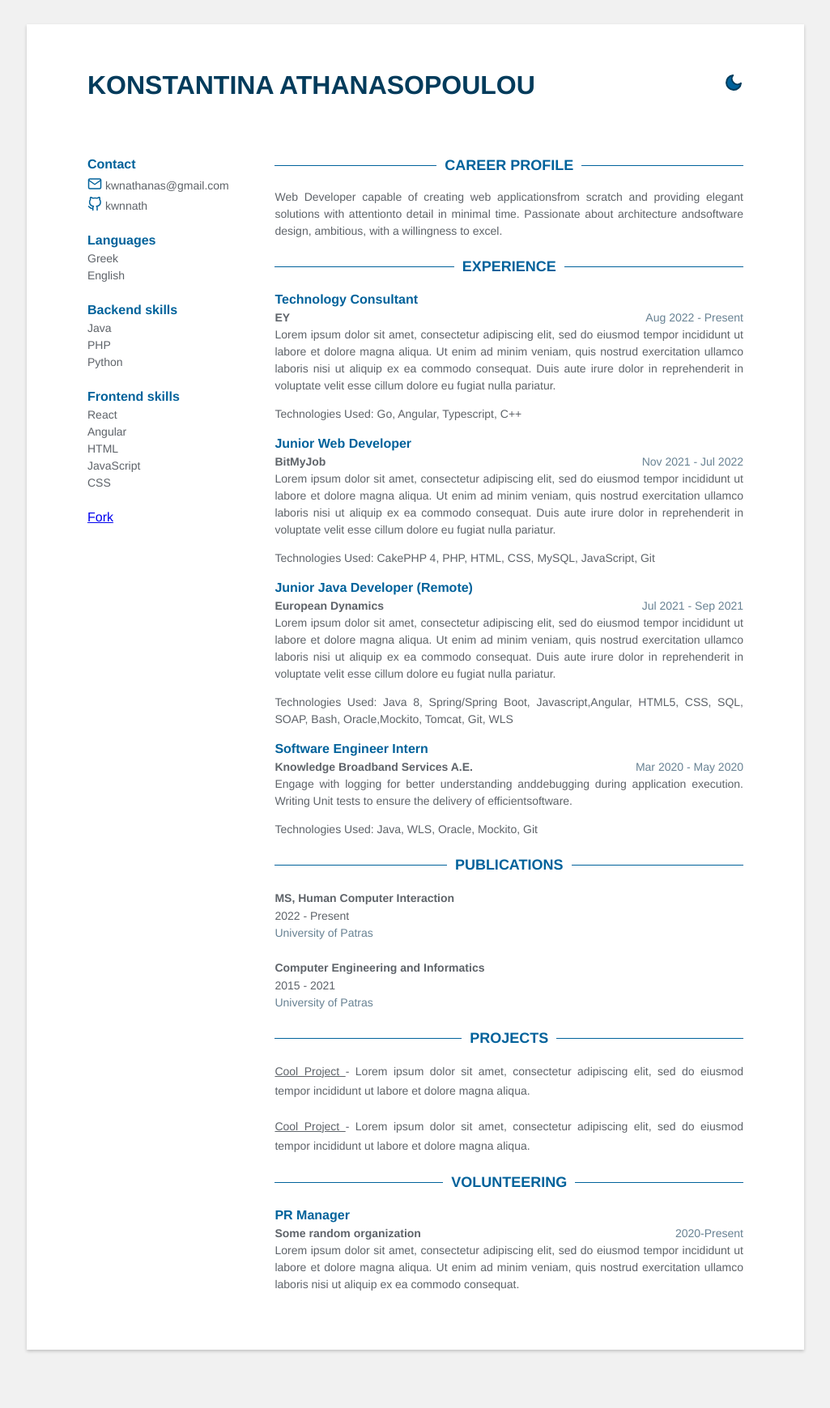
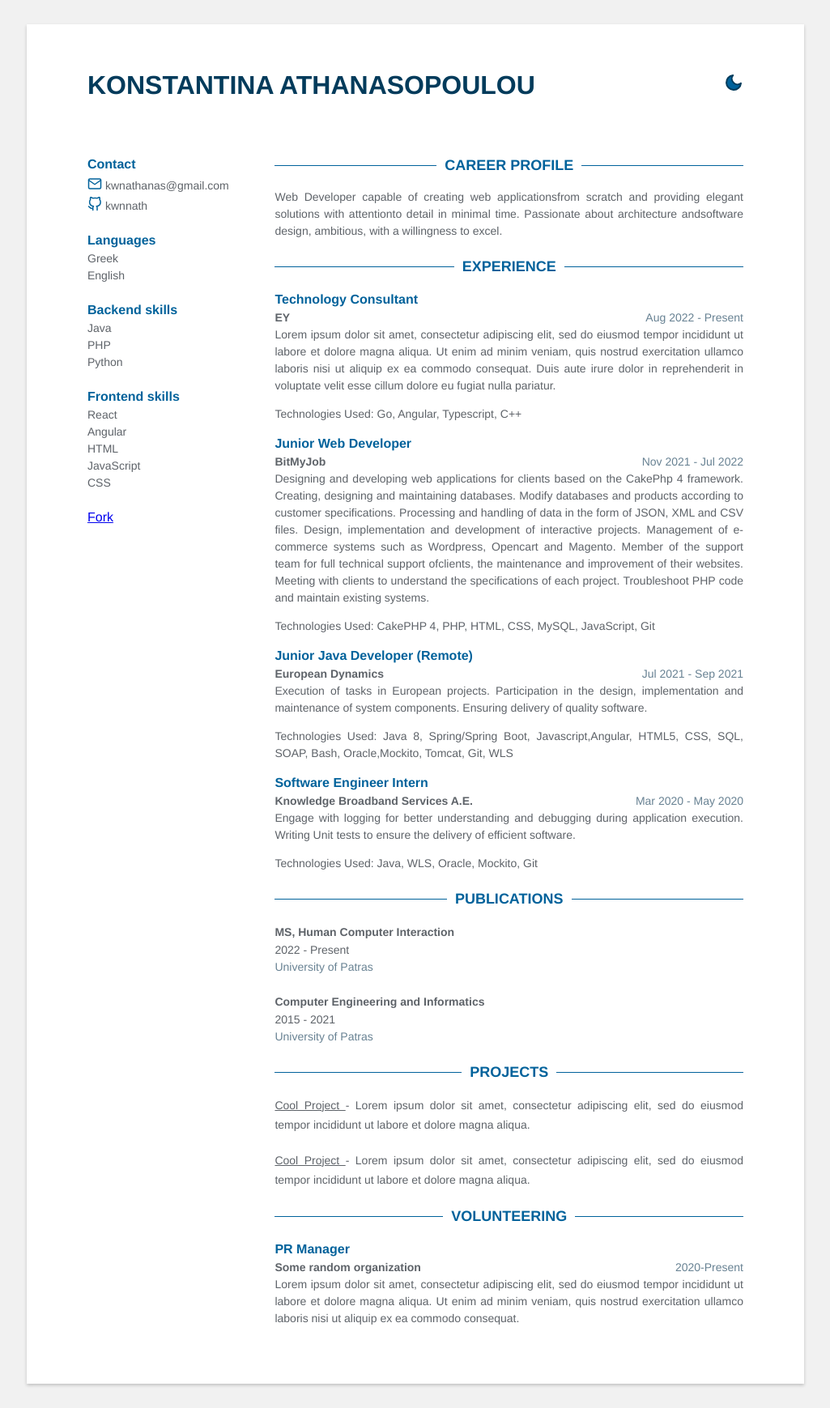
Before and after one commit to kwnnath/jekyll-cv, a Jekyll site: the page built from index.html, in a window 1280 px wide. Shown: the whole page at 81% size, without its empty margins (127-1152 px from the left). Built offline with Jekyll 4.4.1, drawn with Linux system fonts in a browser that asks for light colours; before the commit the page ends 1697 px from its top, so only the background shows below that.

Commit message:
Update data.yml

```diff
--- a/_data/data.yml
+++ b/_data/data.yml
@@ -51,11 +51,13 @@ experience:
     time: Nov 2021 - Jul 2022
     company: BitMyJob
     details: |
-      Lorem ipsum dolor sit amet, consectetur adipiscing elit, sed do eiusmod
-      tempor incididunt ut labore et dolore magna aliqua. Ut enim ad minim veniam,
-      quis nostrud exercitation ullamco laboris nisi ut aliquip ex ea commodo consequat.
-      Duis aute irure dolor in reprehenderit in voluptate velit esse cillum dolore eu
-      fugiat nulla pariatur.
+      Designing and developing web applications for clients based on the CakePhp 4 framework.
+      Creating, designing and maintaining databases. Modify databases and products according to customer specifications.
+      Processing and handling of data in the form of JSON, XML and CSV files.
+      Design, implementation and development of interactive projects.
+      Management of e-commerce systems such as Wordpress, Opencart and Magento.
+      Member of the support team for full technical support ofclients, the maintenance and improvement of their websites. Meeting with clients to understand the specifications of each project.
+      Troubleshoot PHP code and maintain existing systems.
     technologies_used: |
       CakePHP 4, PHP, HTML, CSS, MySQL, JavaScript, Git
 
@@ -63,11 +65,9 @@ experience:
     time: Jul 2021 - Sep 2021
     company: European Dynamics
     details: |
-      Lorem ipsum dolor sit amet, consectetur adipiscing elit, sed do eiusmod
-      tempor incididunt ut labore et dolore magna aliqua. Ut enim ad minim veniam,
-      quis nostrud exercitation ullamco laboris nisi ut aliquip ex ea commodo consequat.
-      Duis aute irure dolor in reprehenderit in voluptate velit esse cillum dolore eu
-      fugiat nulla pariatur.
+      Execution of tasks in European projects.
+      Participation in the design, implementation and maintenance of system components.
+      Ensuring delivery of quality software.
     technologies_used: |
       Java 8, Spring/Spring Boot, Javascript,Angular, HTML5, CSS, SQL, SOAP, Bash, Oracle,Mockito, Tomcat, Git, WLS
 
@@ -75,8 +75,8 @@ experience:
     time: Mar 2020 - May 2020
     company: Knowledge Broadband Services A.E.
     details: |
-      Engage with logging for better understanding anddebugging during application execution.
-      Writing Unit tests to ensure the delivery of efficientsoftware.
+      Engage with logging for better understanding and debugging during application execution.
+      Writing Unit tests to ensure the delivery of efficient software.
     technologies_used: |
       Java, WLS, Oracle, Mockito, Git
 
```
